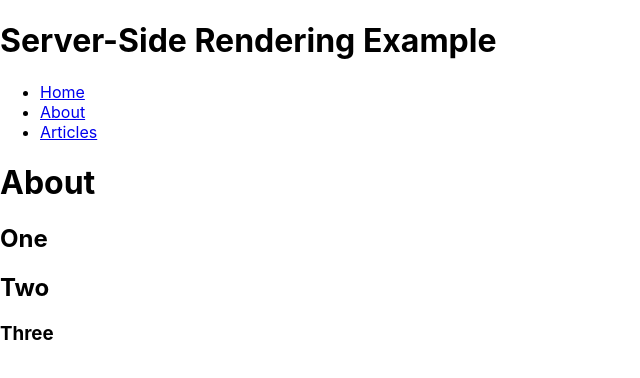
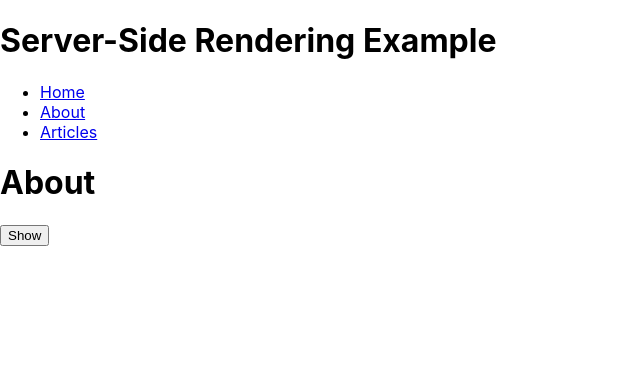
Before and after one commit to JMan4342/react-code-splitting, a React (Create React App) app: page /about in a window 1280 px wide. Shown: the top 378 px of the page, without its empty margins (0-640 px from the left). Built offline with nearby package versions, Linux system fonts and the light colour scheme.

Commit message:
Add button to show components on About page

```diff
--- a/src/pages/About.js
+++ b/src/pages/About.js
@@ -1,4 +1,4 @@
-import React, { lazy, Suspense } from "react";
+import React, { useState, lazy, Suspense } from "react";
 // import { One } from "./One";
 // import { Two } from "./Two";
 // import { Three } from "./Three";
@@ -8,14 +8,19 @@
 const Three = lazy(() => import("./Three"));
 
 export const About = () => {
+  const [showComponents, setShowComponents] = useState(false);
+
   return (
     <>
       <h1>About</h1>
-      <Suspense fallback={<p>Loading Components...</p>}>
-        <One />
-        <Two />
-        <Three />
-      </Suspense>
+      {showComponents && (
+        <Suspense fallback={<p>Loading Components...</p>}>
+          <One />
+          <Two />
+          <Three />
+        </Suspense>
+      )}
+      <button onClick={() => setShowComponents(true)}>Show</button>
     </>
   );
 };
```
